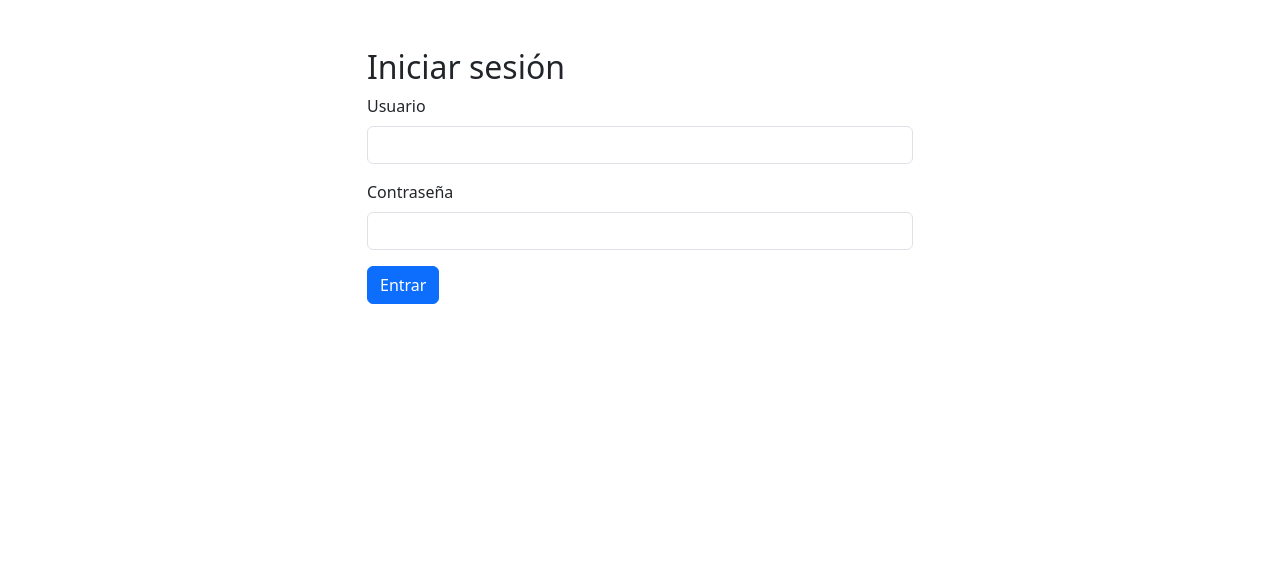
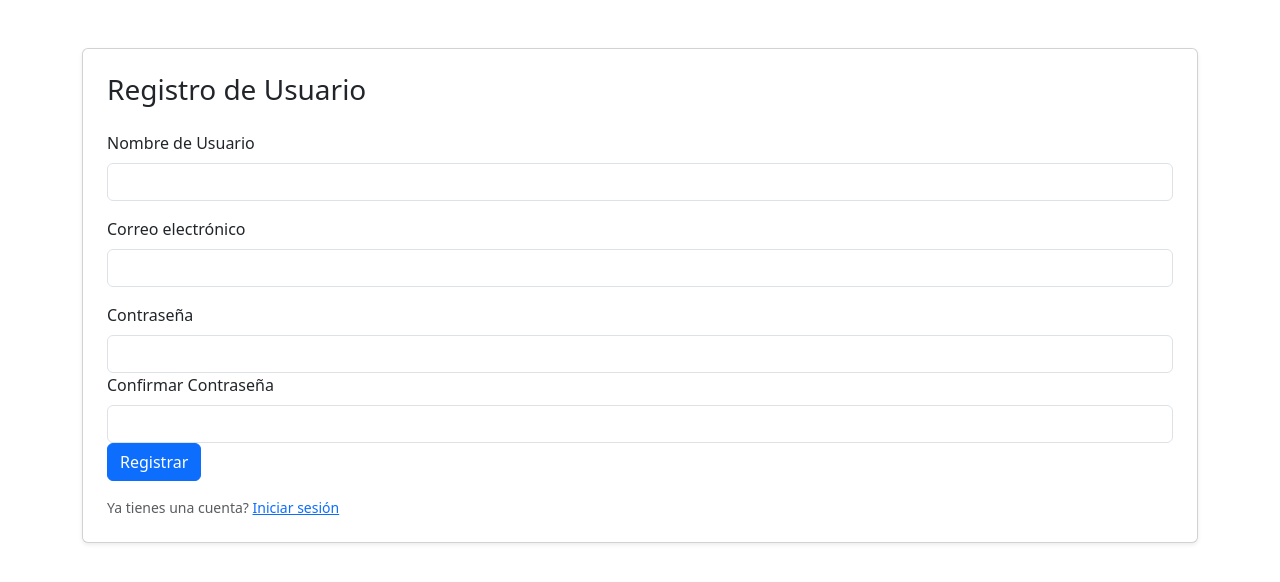
Before and after one commit to Wero1981/pos-system, a React (Create React App) app in the folder frontend/: page /register in a window 1280 px wide. Shown: the top 582 px of the page. Built offline with nearby package versions, Linux system fonts and the light colour scheme.

Commit message:
se creo login y registro

```diff
--- a/frontend/package.json
+++ b/frontend/package.json
@@ -12,7 +12,7 @@
     "react": "^19.1.0",
     "react-bootstrap": "^2.10.10",
     "react-dom": "^19.1.0",
-    "react-router-dom": "^5.2.0",
+    "react-router-dom": "^7.7.1",
     "react-scripts": "5.0.1",
     "web-vitals": "^2.1.4"
   },
--- a/frontend/src/App.js
+++ b/frontend/src/App.js
@@ -1,7 +1,9 @@
 import React, { useState, useEffect } from 'react';
 import LoginForm from './components/Auth/Login';
+import Register from './components/Auth/Register';
 import PuntoVenta from './components/POS/PuntoVenta';
 import ConfiguracionEmpresaModal from './components/POS/ConfiguracionEmpresaModal';
+import {BrowserRouter as Router, Route, Routes, Navigate} from 'react-router-dom';
 
 function App (){
   const [autenticado, setAutenticado] = useState(false);
@@ -12,30 +14,54 @@ function App (){
     if(token) setAutenticado(true)
   }, []);
 
-  const verificarConfiguracionEmpresa = async () =>{
-    const configurada = false;
-    setEmpresaConfigurada(configurada)
-  }
-
   useEffect (() => {
     if(autenticado){
       verificarConfiguracionEmpresa();
     }
   }, [autenticado])
 
-  if(!autenticado){
-     return (
-      <LoginForm onLogin={() => setAutenticado(true)} />
-    );
-
-  }
-   return (
-      <>
-        {/* Necesitas crear estos componentes o simularlos */}
-        <PuntoVenta />
-        {!empresaConfigurada && <ConfiguracionEmpresaModal />}
-      </>
-    );
+  const verificarConfiguracionEmpresa = async () => {
+    try {
+      //todo: Implementar la lógica para verificar si la empresa está configurada
+      const configurada = false; // Simulación de verificación
+      setEmpresaConfigurada(configurada);
+    } catch (error) {
+      console.error('Error al verificar la configuración de la empresa:', error);
+      setEmpresaConfigurada(false);
+    }
+  };
+    return (
+    <Router>
+      <Routes>
+        <Route
+          path="/"
+          element={autenticado ? <Navigate to="/pos" /> : <Navigate to="/login" />}
+        />
+        <Route
+          path="/login"
+          element={<LoginForm onLogin={() => setAutenticado(true)} />}
+        />
+        <Route
+          path="/register"
+          element={<Register />}
+        />
+        <Route
+          path="/pos"
+          element={
+            autenticado ? (
+              empresaConfigurada ? (
+                <PuntoVenta />
+              ) : (
+                <ConfiguracionEmpresaModal />
+              )
+            ) : (
+              <Navigate to="/login" />
+            )
+          }
+        />
+      </Routes>
+    </Router>
+  );
 
 }
 
--- a/frontend/src/components/Auth/Login.jsx
+++ b/frontend/src/components/Auth/Login.jsx
@@ -1,6 +1,7 @@
 import React, { useState } from 'react';
 import { Form, Button, Container, Row, Col } from 'react-bootstrap';
 import axios from 'axios';
+import { Link } from 'react-router-dom';
 
 
 function LoginForm ({onLogin }){
@@ -18,11 +19,11 @@ function LoginForm ({onLogin }){
         }))
     }
 
-    const hadleSubmit = (e) =>{
+    const hadleSubmit = async (e) =>{
         e.preventDefault();
         // Aquí podrías hacer una llamada a la API para autenticar al usuario
         try{
-            const response = axios.post('http://127.0.0.1:8000/api/user/token/', {
+            const response = await axios.post('http://127.0.0.1:8000/api/user/token/', {
                 username: formData.username,
                 password: formData.password
             });
@@ -30,7 +31,7 @@ function LoginForm ({onLogin }){
                 if (res.status === 200) {
                     localStorage.setItem('access', res.data.access);
                     localStorage.setItem('refresh', res.data.refresh);
-                    //onLogin(); // Llama a la función onLogin pasada como prop
+                    onLogin(); // Llama a la función onLogin pasada como prop
 
                 }
             }).catch(error => {
@@ -68,6 +69,9 @@ function LoginForm ({onLogin }){
                         </Form.Group>
                         <Button className='btn btn-primary' type="submit">Entrar</Button>
                     </Form>
+                    <Form.Text className="mt-3">
+                        No tienes una cuenta? <Link to="/register">Registrate</Link>
+                    </Form.Text>
                 </Col>
             </Row>
         </Container>
--- /dev/null
+++ b/frontend/src/components/Auth/Register.jsx
@@ -0,0 +1,99 @@
+import React, { useState } from 'react';
+
+import axios from 'axios';
+import {Form, Button, Alert, Card, Container} from 'react-bootstrap';
+import { Link } from 'react-router-dom';
+
+
+function Register({onRegisterSuccess}){
+    const[form, setForm] = useState({
+        username: '',
+        email: '',
+        password: '',
+        confirmPassword: ''
+    });
+    const[ mensaje, setMensaje] = useState(null);
+    const[error, setError] = useState(null);
+    //const[loading, setLoading] = useState(false);
+
+    const handleChange= e => {
+        setForm({
+            ...form,
+            [e.target.name]: e.target.value
+        });
+    }
+
+    const handleSubmint = async e => {
+        e.preventDefault();
+        setError(null);
+        setMensaje(null);
+
+        try{
+         const res = await axios.post('http://127.0.0.1:8000/api/user/registro/', form);
+         setMensaje( res.data.message);
+         onRegisterSuccess();
+
+        }catch(err){
+            setError('Error al registrar el usuario');
+        }
+    };
+
+    return (
+        <Container className="mt-5">
+            <Card className="p-4 shadow-sm">
+                <h3 className="mb-4">Registro de Usuario</h3>
+                {mensaje && <Alert variant="success">{mensaje}</Alert>}
+                {error && <Alert variant="danger">{JSON.stringify(error)}</Alert>}
+                <Form onSubmit={handleSubmint}>
+                    <Form.Group controlId="formUsername" className='mb-3'>
+                        <Form.Label>Nombre de Usuario</Form.Label>
+                        <Form.Control
+                            type="text"
+                            name="username"
+                            value={form.username}
+                            onChange={handleChange}
+                            required />
+                    </Form.Group>
+
+                    <Form.Group controlId="formEmail" className='mb-3'>
+                        <Form.Label>Correo electrónico</Form.Label>
+                        <Form.Control
+                            type="email"
+                            name="email"
+                            value={form.email}
+                            onChange={handleChange}
+                            required />
+                    </Form.Group>
+
+                    <Form.Group controlId="formPassword">
+                        <Form.Label>Contraseña</Form.Label>
+                        <Form.Control
+                            type="password"
+                            name="password"
+                            value={form.password}
+                            onChange={handleChange}
+                            required />
+                    </Form.Group>
+
+                    <Form.Group controlId="formConfirmPassword">
+                        <Form.Label>Confirmar Contraseña</Form.Label>
+                        <Form.Control
+                            type="password"
+                            name="confirmPassword"
+                            value={form.confirmPassword}
+                            onChange={handleChange}
+                            required />
+                    </Form.Group>
+
+                    <Button variant="primary" type="submit">Registrar</Button>
+                </Form>
+                <Form.Text className="mt-3">
+                    Ya tienes una cuenta? <Link to="/login">Iniciar sesión</Link>
+                </Form.Text>
+
+            </Card>
+        </Container>
+    );
+}
+
+export default Register;
```
